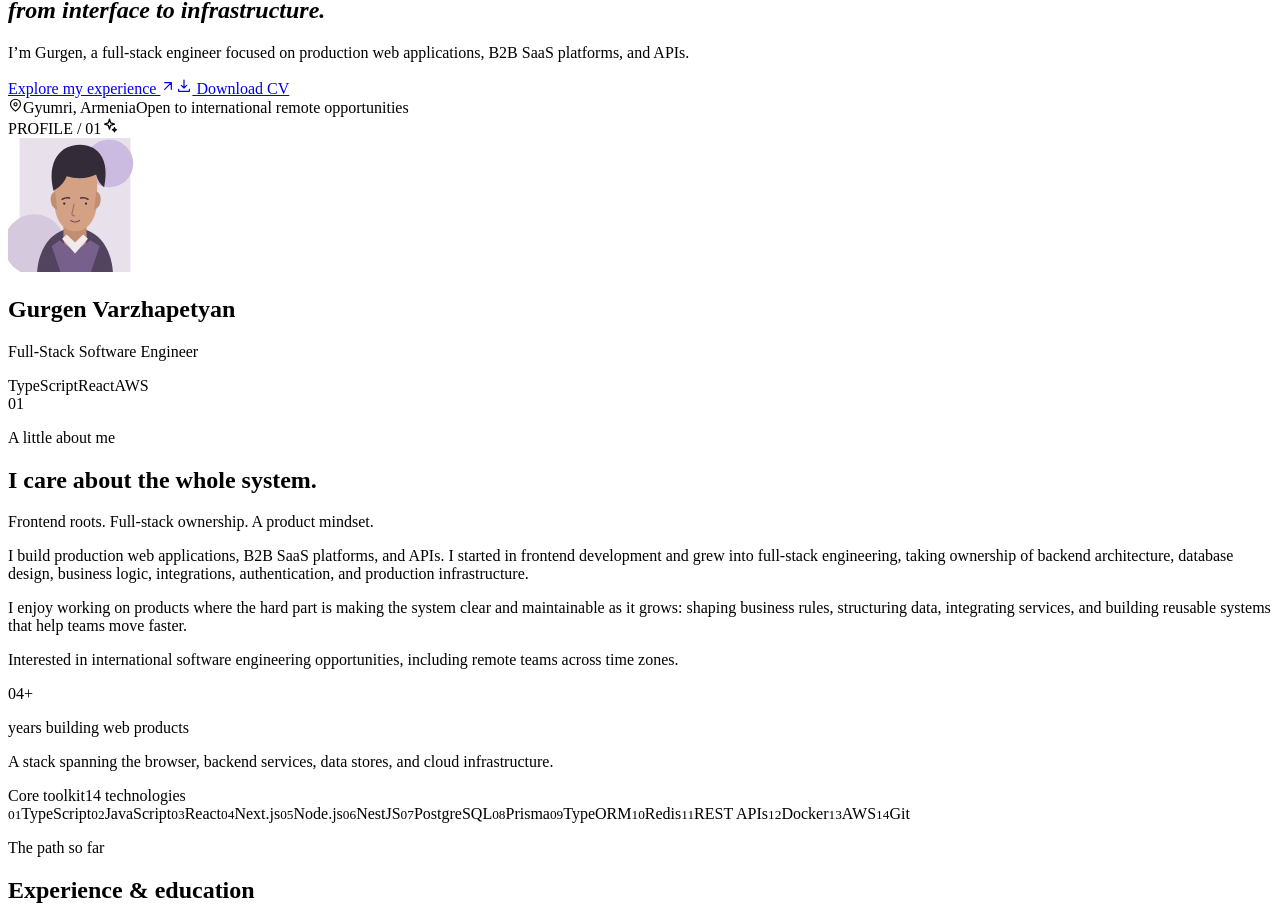
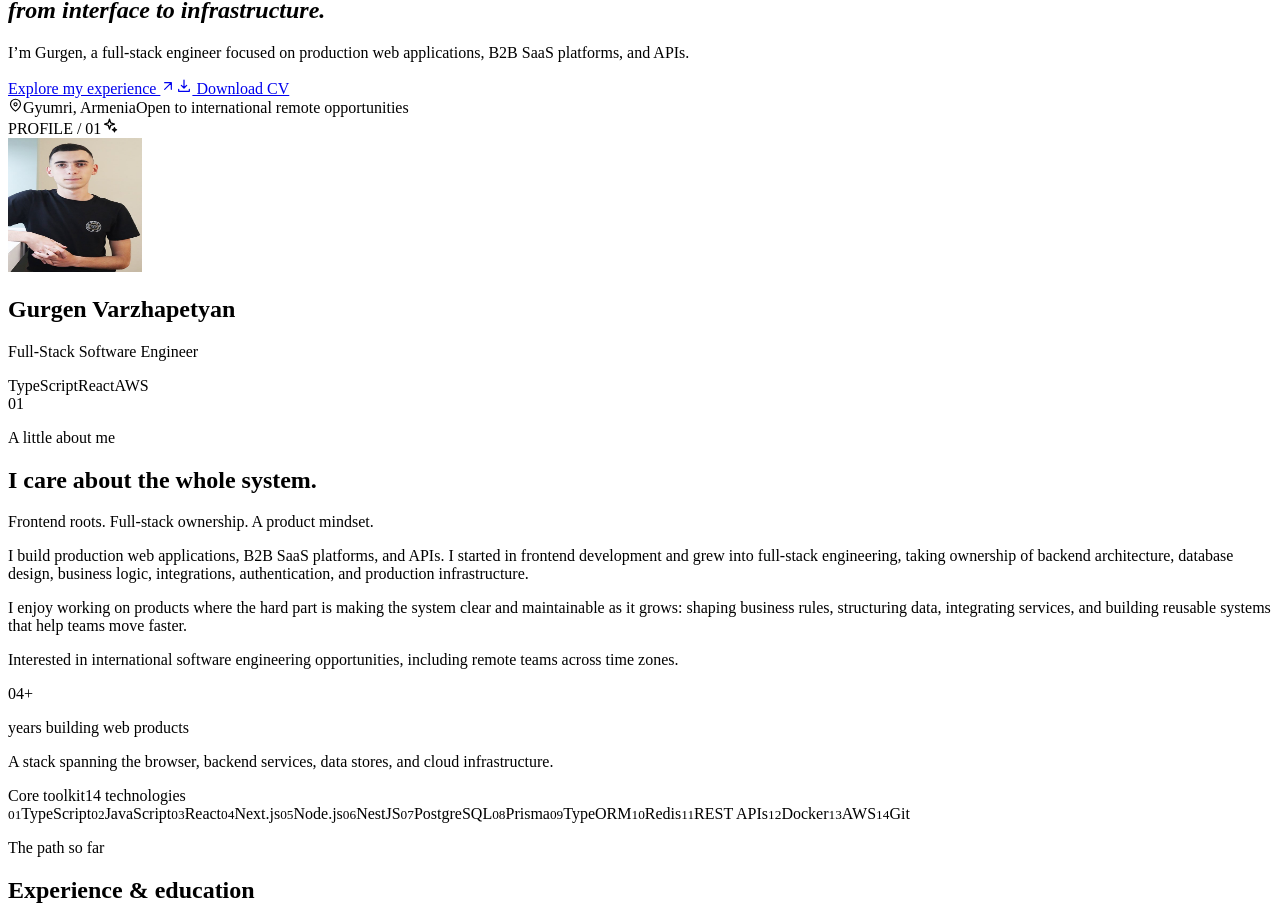
Before and after one commit to alienforhumans/alienforhumans.github.io, a React (Vite) app: page / in a window 1280 px wide. Shown: the part 940-1864 px from the top of the page. Built offline with nearby package versions, Linux system fonts and the light colour scheme; the HTML template or start-up script is replaced by a standard one.

Commit message:
Publish portrait and update profile metadata

```diff
--- a/index.html
+++ b/index.html
@@ -4,7 +4,7 @@
     <meta charset="UTF-8" />
     <meta name="viewport" content="width=device-width, initial-scale=1.0" />
     <link rel="icon" type="image/svg+xml" href="/favicon.svg" />
-    <link rel="preload" as="image" type="image/svg+xml" href="/portrait-placeholder.svg" fetchpriority="high" />
+    <link rel="preload" as="image" type="image/jpeg" href="/portrait.jpg" fetchpriority="high" />
     <link rel="preload" as="font" type="font/woff2" href="/fonts/dm-sans-latin.woff2" crossorigin />
     <link rel="preload" as="font" type="font/woff2" href="/fonts/manrope-latin.woff2" crossorigin />
     <link rel="canonical" href="https://alienforhumans.github.io/" />
@@ -62,6 +62,7 @@
             "name": "Gurgen Varzhapetyan",
             "url": "https://alienforhumans.github.io/",
             "jobTitle": "Full-Stack Software Engineer",
+            "image": "https://alienforhumans.github.io/portrait.jpg",
             "description": "Software engineer building production web applications, B2B SaaS platforms, and APIs.",
             "email": "mailto:gurgenvarzapetyan@gmail.com",
             "telephone": "+37494188674",
--- a/src/data.ts
+++ b/src/data.ts
@@ -8,8 +8,8 @@ export const profile = {
   phoneLabel: '+374 94 188 674',
   linkedIn: 'https://www.linkedin.com/in/gurgen-varzhapetyan-b9087120a/',
   cvPath: '/Gurgen-Varzhapetyan-CV.pdf',
-  // Replace the placeholder asset with a portrait at any time.
-  portraitSrc: '/portrait-placeholder.svg' as string | null,
+  // Change this path when replacing the portrait asset.
+  portraitSrc: '/portrait.jpg' as string | null,
   headline: 'Software Engineer | Full-Stack | TypeScript · React · Next.js · NestJS · PostgreSQL · AWS · AI-assisted development',
   summary:
     'I build production web applications, B2B SaaS platforms, and APIs. I started in frontend development and grew into full-stack engineering, taking ownership of backend architecture, database design, business logic, integrations, authentication, and production infrastructure.',
```
Also changed, not shown: public/portrait.jpg (added), 1 other file (tests, documents, lock files or other folders).
